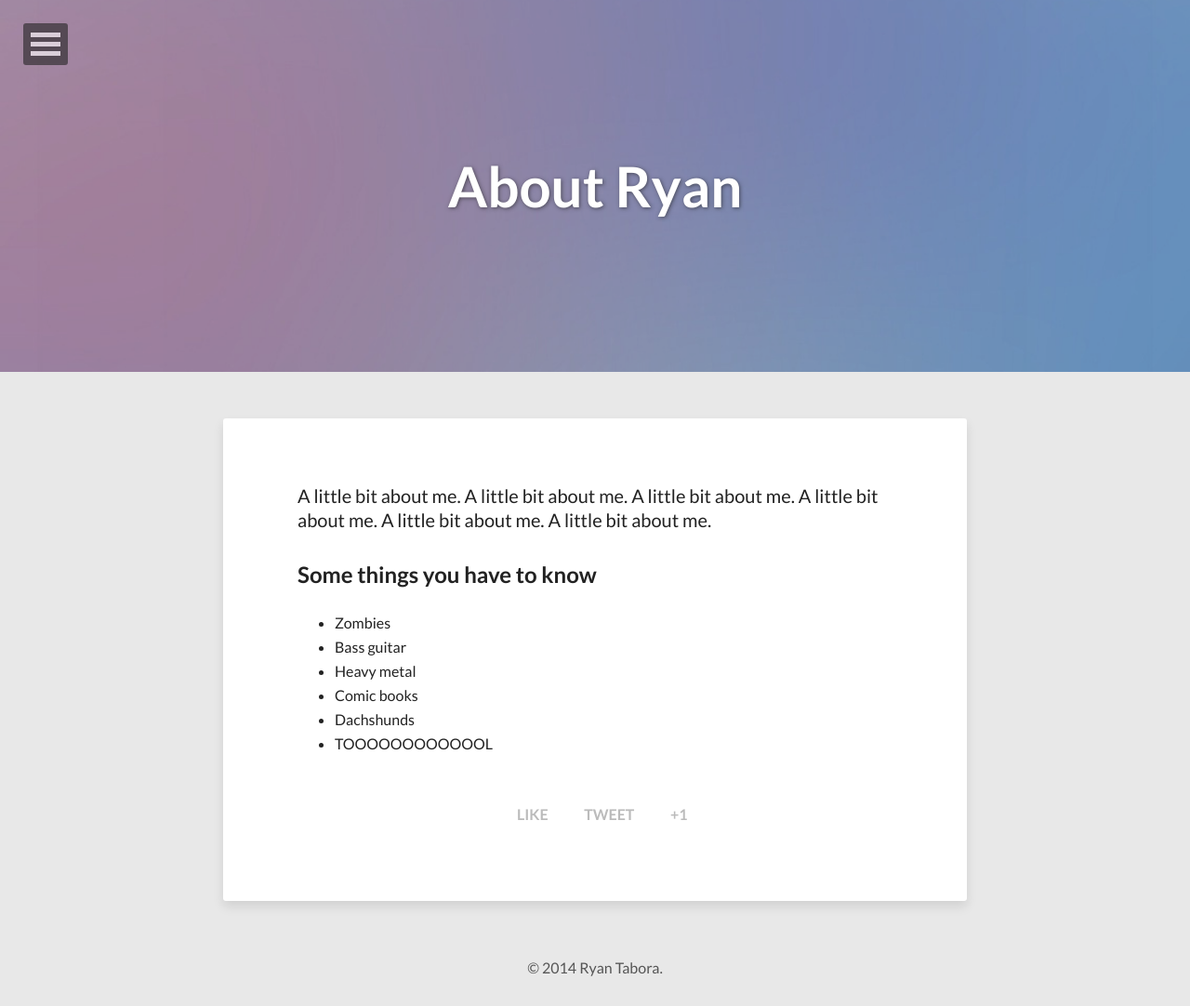
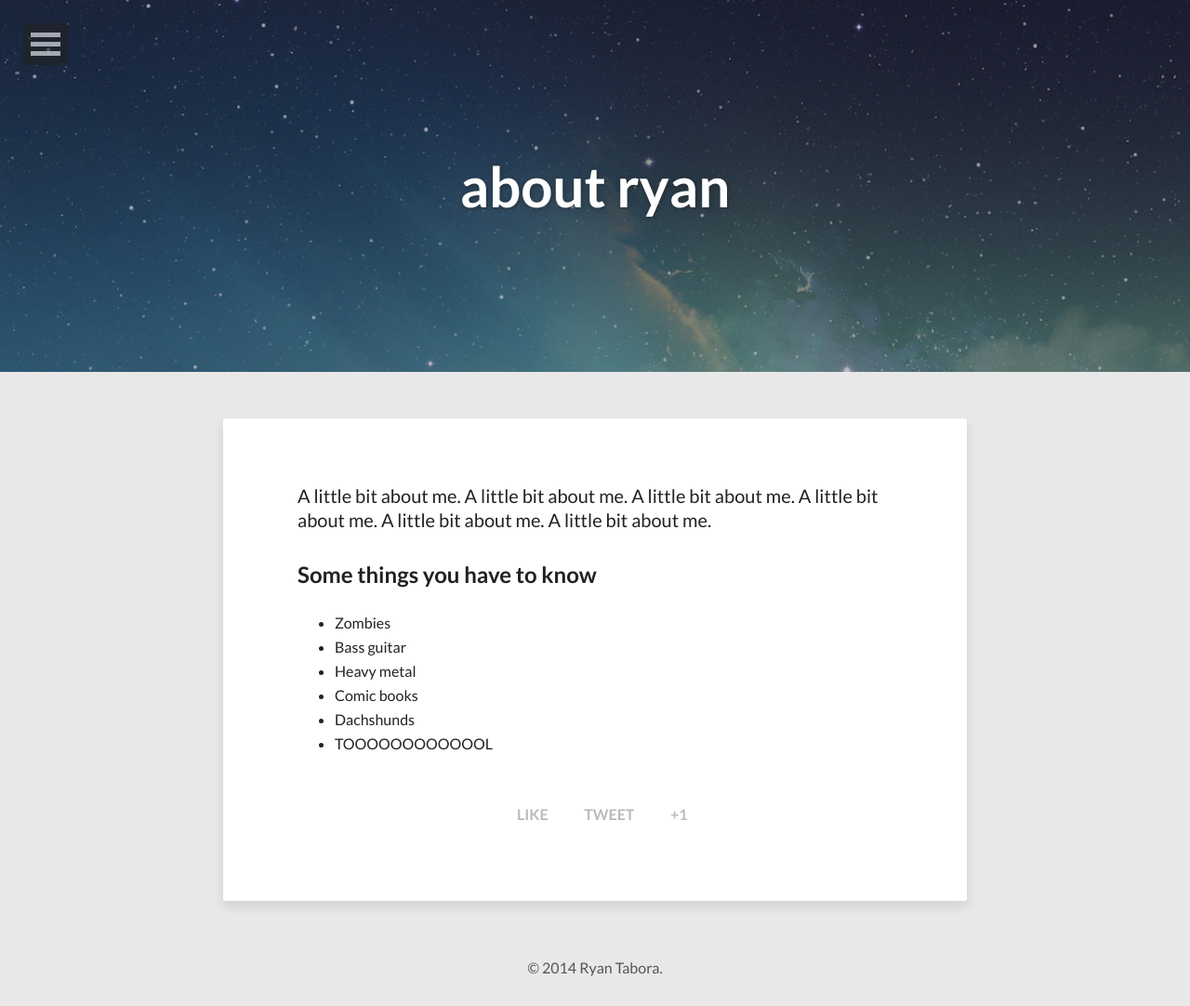
Before and after one commit to ratabora/ratabora.github.io, a Jekyll site: the page built from about.md, in a window 1280 px wide. Shown: the whole page at 93% size. Built offline with Jekyll 4.4.1, drawn with Linux system fonts in a browser that asks for light colours; nearby versions of some CDN libraries.

Commit message:
Changing up some pictures

```diff
--- a/_config.yml
+++ b/_config.yml
@@ -3,6 +3,7 @@ description:      Ryan Tabora
 disqus_shortname:
 #Your site's domain goes here. Leave localhost server or blank when working locally.
 url:              http://ratabora.github.io
+
 
 # Owner/author information
 owner:
--- a/about.md
+++ b/about.md
@@ -1,10 +1,10 @@
 ---
 layout: page
 permalink: /about/
-title: About Ryan
+title: about ryan
 tags: [Jekyll, theme, modern, minimal, responsive]
 image:
-  feature: abstract-5.jpg
+  feature: nebula.jpg
 share: true
 ---
 
--- a/index.html
+++ b/index.html
@@ -4,7 +4,7 @@ title: Blog
 description: "Describe this nonsense."
 tags: [Jekyll, theme, themes, responsive, blog, modern]
 image:
-  feature: abstract-1.jpg
+  feature: starscape.jpg
 ---
 
 {% for post in paginator.posts %}
```
Also changed, not shown: images/nebula.jpg (added), 1 other file.
